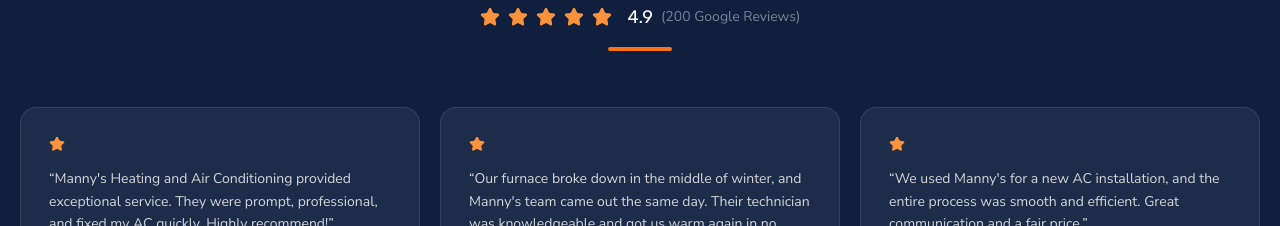
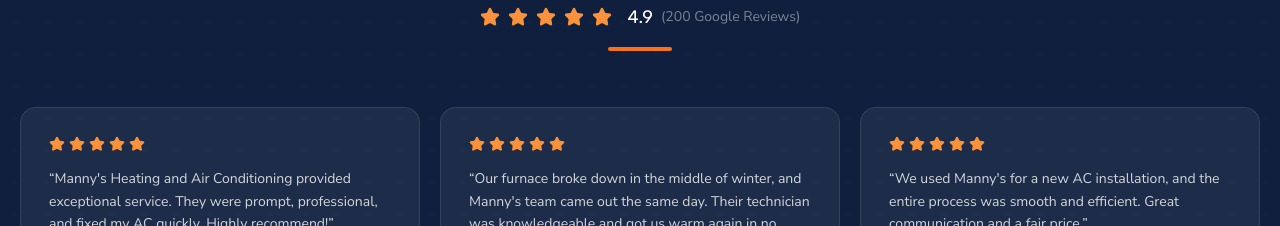
Before and after one commit to pavankumarharati/site-manny-s-heating-and-air-conditioning, a Next.js app in the folder templates/hvac/: page / in a window 1280 px wide. Shown: the part 2660-2886 px from the top of the page. Built offline with nearby package versions, Linux system fonts and the light colour scheme.

Commit message:
fix: reviews.tsx use t.rating

```diff
--- a/templates/hvac/src/components/reviews.tsx
+++ b/templates/hvac/src/components/reviews.tsx
@@ -50,7 +50,7 @@
               className="bg-white/6 border border-white/10 hover:border-white/20 rounded-2xl p-7 transition-all duration-300 cursor-default"
             >
               <div className="flex gap-1 mb-4">
-                {[...Array(t.stars)].map((_, j) => (
+                {[...Array(t.rating)].map((_, j) => (
                   <Star key={j} className="w-4 h-4 text-[var(--color-orange-400)] fill-[var(--color-orange-400)]" />
                 ))}
               </div>
```
